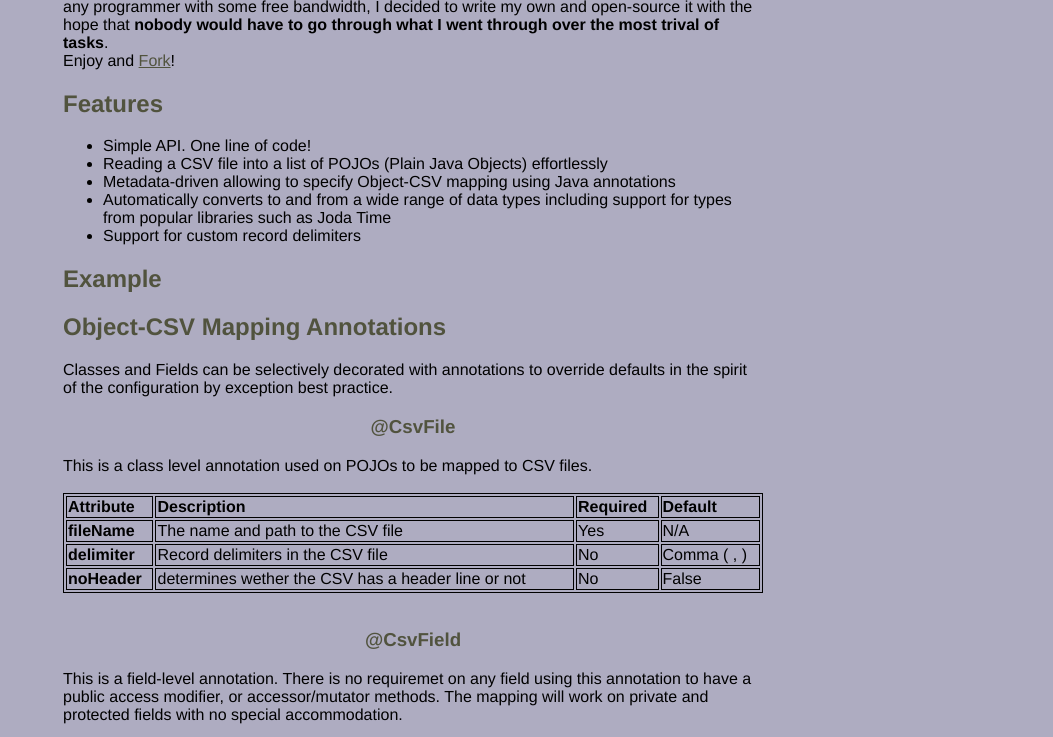
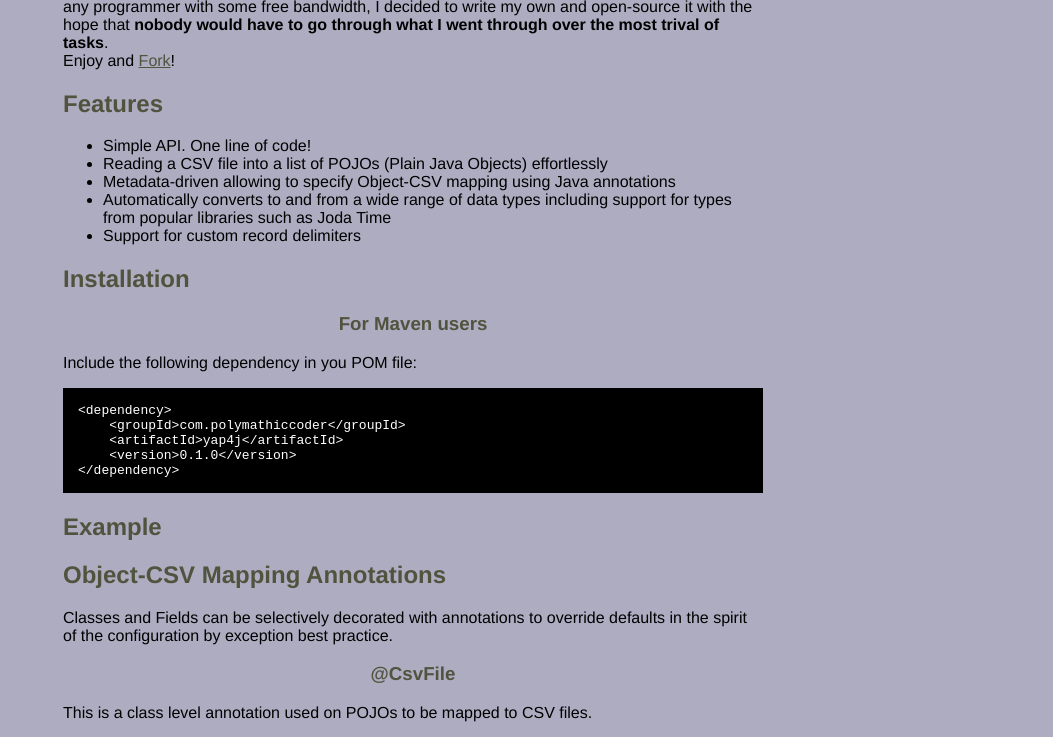
Before and after one commit to PolymathicCoder/Yap4j, a plain HTML site: page index.html in a window 1280 px wide. Shown: the part 355-1092 px from the top of the page, without its empty margins (227-1280 px from the left). Drawn offline with Linux system fonts and the light colour scheme.

Commit message:
Edited index.html via GitHub

```diff
--- a/index.html
+++ b/index.html
@@ -73,6 +73,17 @@
       <li>Automatically converts to and from a wide range of data types including support for types from popular libraries such as Joda Time</li>
       <li>Support for custom record delimiters</li>
     </ul>
+
+    <h2>Installation</h2>
+
+    <h3>For Maven users</h3>
+    <p>Include the following dependency in you POM file:
+      <pre class="cmd">&lt;dependency&gt;
+    &lt;groupId&gt;com.polymathiccoder&lt;/groupId&gt;
+    &lt;artifactId&gt;yap4j&lt;/artifactId&gt;
+    &lt;version&gt;0.1.0&lt;/version&gt;
+&lt;/dependency&gt;</pre>
+    </p>
 
     <h2>Example</h2>
     <div class="gist">
```
